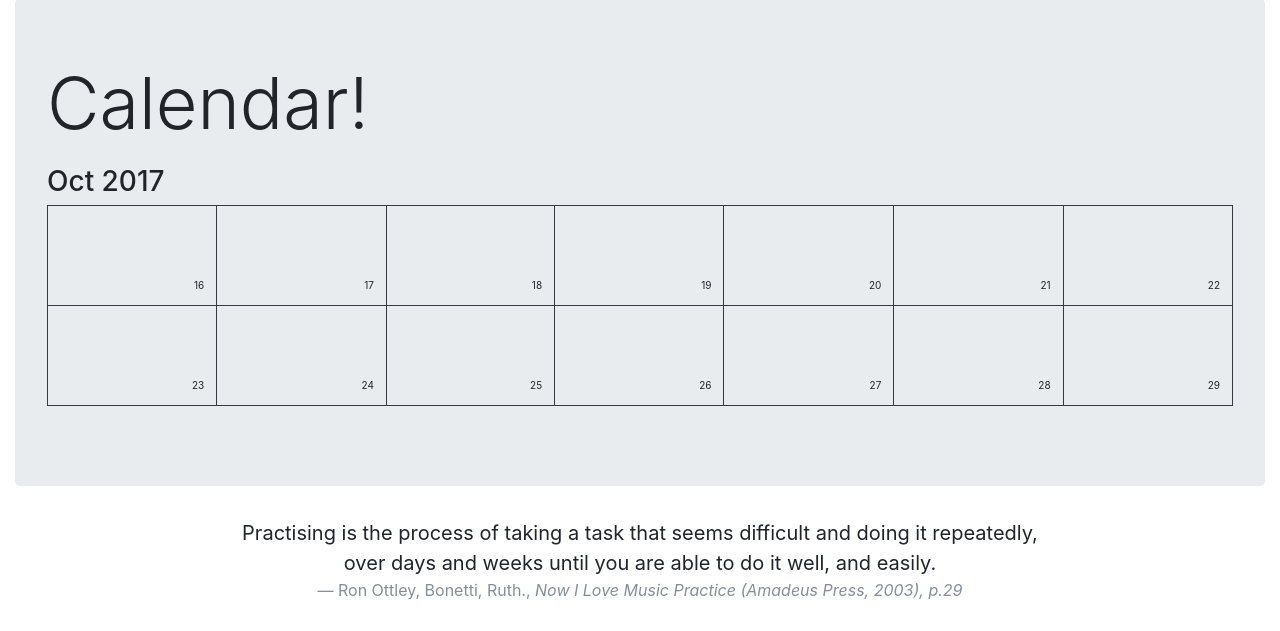
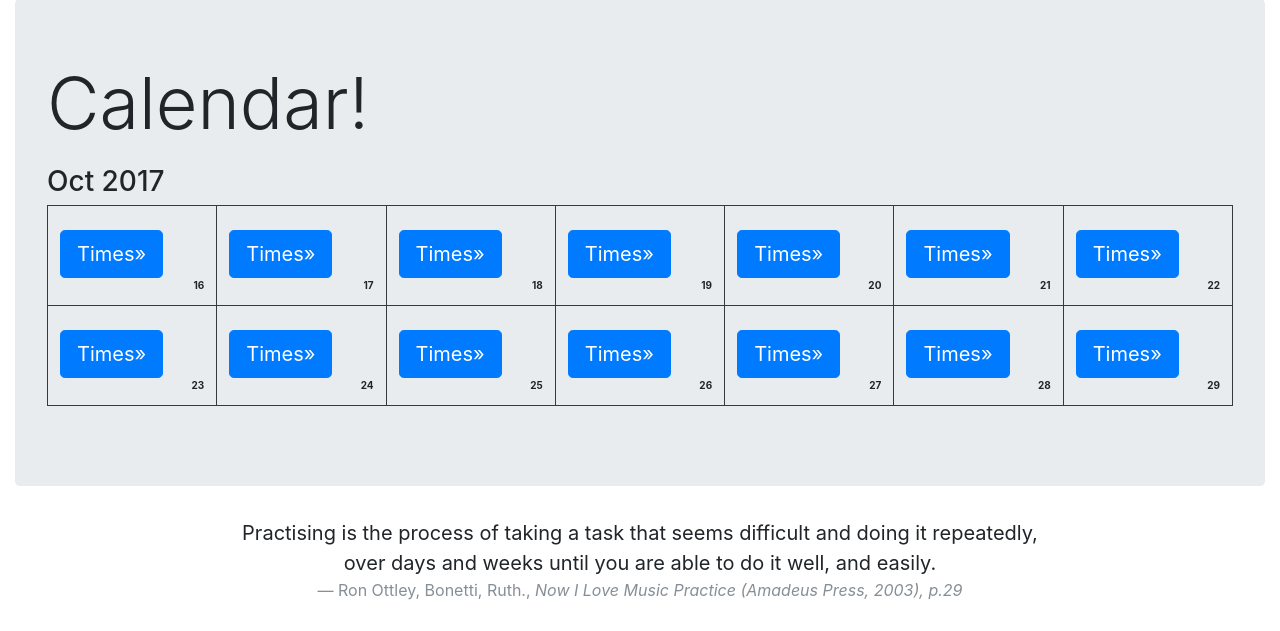
Before and after one commit to djb1815/Essex-MuSoc, a Django app: page /schedule/cal/ in a window 1280 px wide. Shown: the part 169-800 px from the top of the page. Run offline with Django 3.2, Linux system fonts and the light colour scheme; data that the repository does not hold is empty; some libraries are stand-ins or nearby versions.

Commit message:
Buttons added

```diff
--- a/musoc_web/schedule/templates/schedule/calendar.html
+++ b/musoc_web/schedule/templates/schedule/calendar.html
@@ -6,19 +6,25 @@
     <div class="jumbotron">
         <h1 class="display-3 mb-4">Calendar!</h1>
         <h3>{{ month }} {{ year }}</h3>
-        <table class="table" style="border-collapse: seperate;">
+        <table class="table">
         	<tbody>
         		<tr>
         			{% for i in daysInWeek %}
-        			<td height="100px" align="right" class="border border-dark" style="font-size: 10px; vertical-align: bottom;">
-        				{{ i }}
+        			<td height="100px" class="border border-dark" style="vertical-align: bottom;">
+                        <a class="btn btn-lg btn-primary" href="#" role="button">Times&raquo;</a>
+        				<div align="right" style="font-size: 10px; font-weight: bold;">
+                            {{ i }}
+                        </div>
         			</td>
         			{% endfor %}
         		</tr>
         		<tr>
         			{% for j in daysInWeek2 %}
-        			<td height="100px" align="right" class="border border-dark" style="font-size: 10px; vertical-align: bottom;">
-        				{{ j }}
+        			<td height="100px" class="border border-dark" style="vertical-align: bottom;">
+                        <a class="btn btn-lg btn-primary" href="#" role="button">Times&raquo;</a>
+                        <div align="right" style="font-size: 10px; font-weight: bold;">
+        				    {{ j }}
+                        </div>
         			</td>
         			{% endfor %}
         		</tr>
--- a/musoc_web/schedule/views.py
+++ b/musoc_web/schedule/views.py
@@ -1,5 +1,6 @@
+import datetime
+
 from .booking_mgmt import MuSocDiary
-import datetime
 from django.shortcuts import render
 from .models import Reservation
 
```
